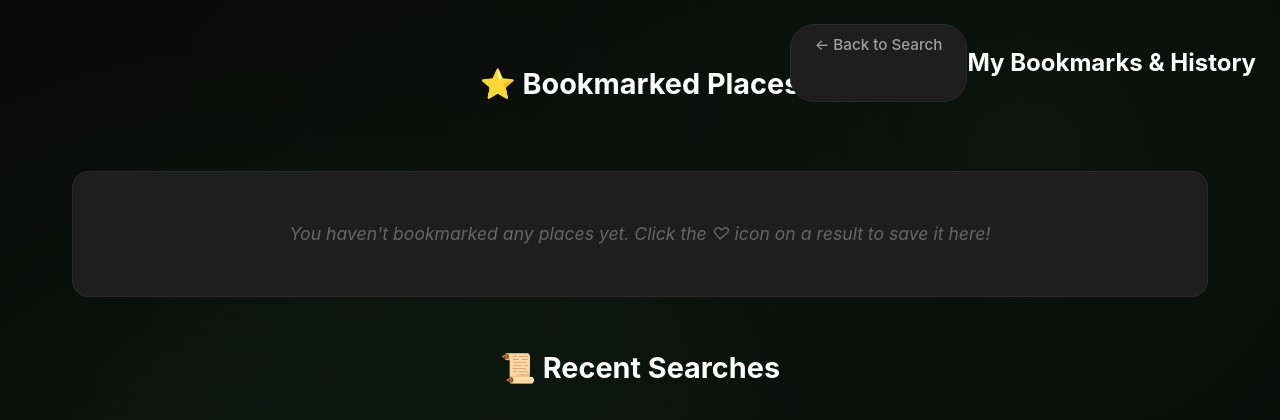
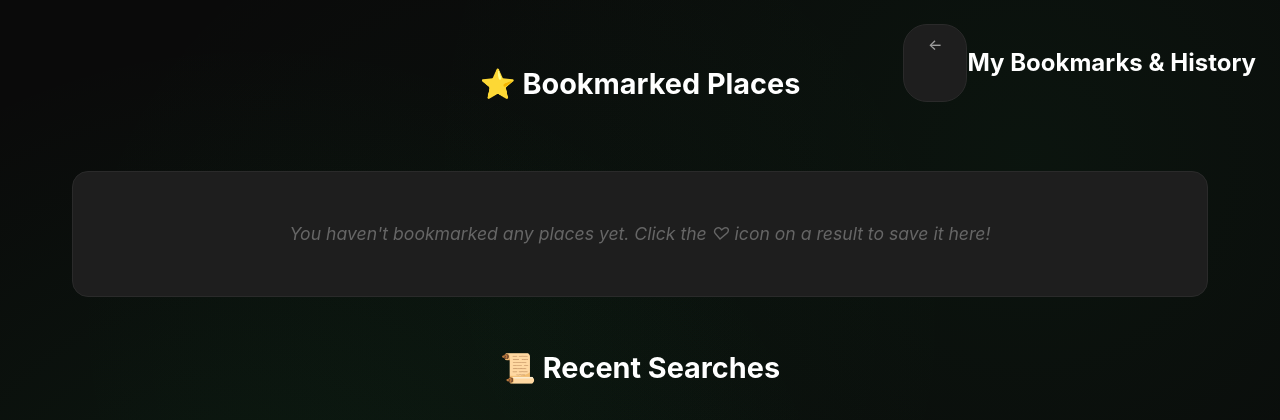
Before and after one commit to starredastrologer/locale-ai-recommender, a Flask app: page /history in a window 1280 px wide. Shown: the top 420 px of the page. Run offline with Flask 3, Linux system fonts and the light colour scheme.

Commit message:
Revert Maps Changes and Fix History Back Button

```diff
--- a/app.py
+++ b/app.py
@@ -116,9 +116,8 @@ def get_final_recommendation(conversation_history, places_data, origin):
         for pid in recommended_ids:
             if pid in full_data_map:
                 place_data = full_data_map[pid]
-                # --- BROWSER ONLY: Force web version with no app redirects ---
-                place_data['browser_maps_url'] = f"https://www.google.com/maps/search/?api=1&query_place_id={pid}"
-                place_data['place_name_encoded'] = place_data.get('name', '').replace(' ', '+').replace("'", "")
+                # Simple Google Maps URL that works reliably across all platforms
+                place_data['link'] = f"https://maps.google.com/?q=place_id:{pid}"
                 place_data['travel_time'] = travel_times.get(pid, 'N/A')
                 final_recs.append(place_data)
         return {"recommendations": final_recs}
--- a/templates/history.html
+++ b/templates/history.html
@@ -9,8 +9,7 @@
 <body>
     <div class="history-container">
         <header class="landing-header">
-            <!-- IMPROVEMENT 1: Added emoji to the link -->
-            <a href="/" class="back-link">← Back to Search</a>
+            <a href="/" class="back-link">←</a>
             <h2>My Bookmarks & History</h2>
         </header>
 
@@ -78,25 +77,10 @@
                     <img src="${mainPhoto}" alt="${place.name}" class="card-photo">
                     <h3 class="card-title">${place.name}</h3>
                     <p class="card-rating">⭐ ${place.rating || 'N/A'} (${place.user_ratings_total || 0} ratings)</p>
-                    <button class="card-link" onclick="openBrowserMaps('${place.browser_maps_url || `https://www.google.com/maps/search/?api=1&query_place_id=${place.place_id}`}', '${place.place_id}')">View on Google Maps</button>
+                    <a href="${place.link || `https://maps.google.com/?q=place_id:${place.place_id}`}" target="_blank" rel="noopener noreferrer" class="card-link">View on Google Maps</a>
                 `;
                 return card;
             }
-
-            // BROWSER ONLY Maps function - prevents any app redirects (same as app.html)
-            window.openBrowserMaps = function(browserUrl, placeId) {
-                // Use the specific browser URL that won't redirect to app
-                const finalUrl = browserUrl || `https://www.google.com/maps/search/?api=1&query_place_id=${placeId}`;
-
-                // Force open in new tab with specific parameters to stay in browser
-                const newWindow = window.open('', '_blank', 'noopener,noreferrer,width=1200,height=800');
-                if (newWindow) {
-                    newWindow.location.href = finalUrl;
-                } else {
-                    // Fallback if popup blocked
-                    window.location.href = finalUrl;
-                }
-            };
         });
     </script>
 </body>
```
Also changed, not shown: templates/app.html (+1 -16 lines).
